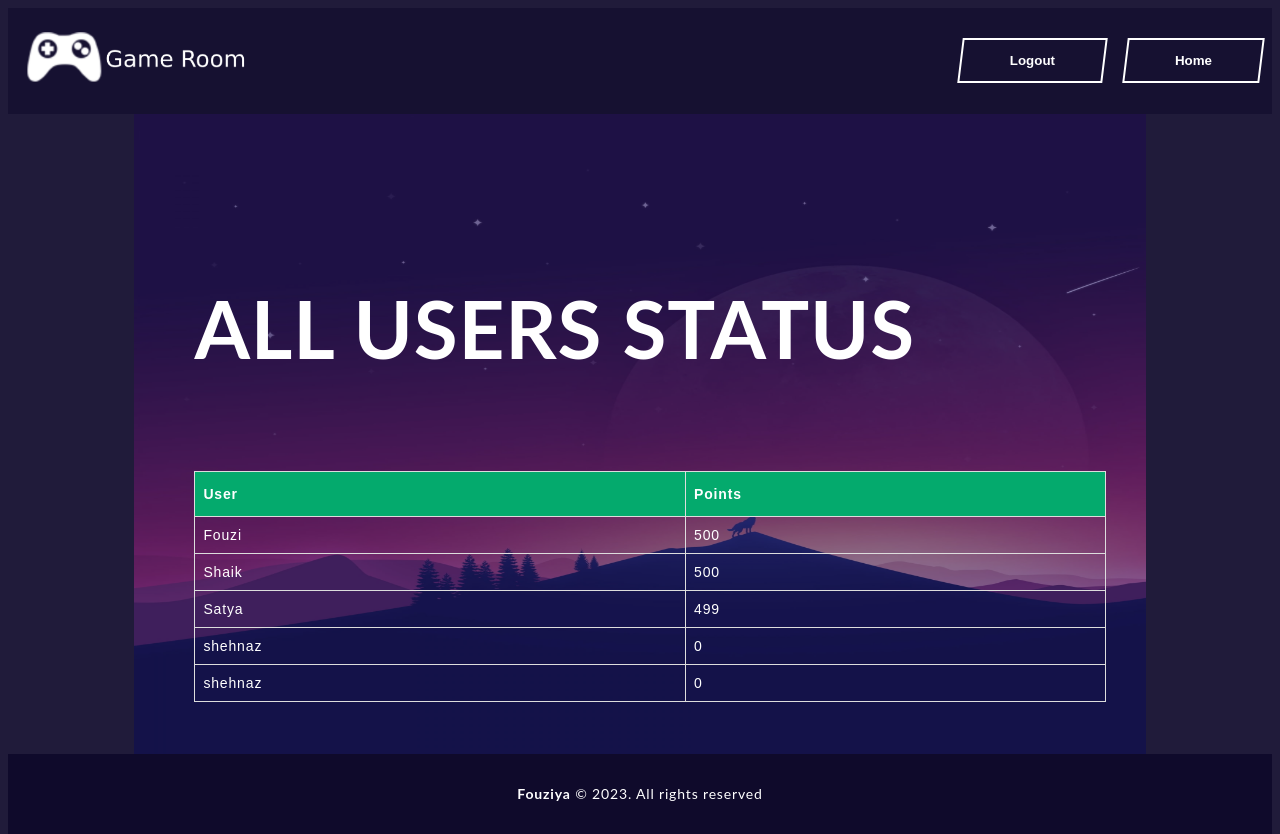
After one commit to Fouziya-28/game-application, a Flask app: page /userDashboard in a window 1280 px wide. The commit adds this page. Run offline with Flask 3, Linux system fonts and the light colour scheme; data comes from the database, SQL or seed files in the repository; some libraries are stand-ins or nearby versions.

Commit message:
Stats page added

```diff
--- a/Game-Room/app.py
+++ b/Game-Room/app.py
@@ -178,6 +178,7 @@ def alogin():
     else:
         return render_template('alogin.html')
 
+
 # Route to display all users
 @app.route('/users')
 def users():
@@ -275,17 +276,19 @@ def update_points():
 
     return 'OK'
 
-@app.route('/leaderboard_data')
-def leaderboard_data():
+@app.route('/userDashboard')
+def userDashboard():
     conn = sqlite3.connect('users.db')
     c = conn.cursor()
     c.execute('SELECT username, points FROM users ORDER BY points DESC')
     data = [{'username': row[0], 'points': row[1]} for row in c.fetchall()]
     conn.close()
-    return jsonify(data)
+    return render_template('stats.html', rows = data)
 
-
+@app.route('/goback')
+def goback():
+    return render_template('game.html')
 
 if __name__ == '__main__':
-    #app.run(debug=True,port=4000)
+    # app.run(debug=True,port=4000)
     app.run(host='0.0.0.0',debug=True,port=80)
--- a/Game-Room/templates/game.html
+++ b/Game-Room/templates/game.html
@@ -15,6 +15,9 @@
     <div class="container">
       <div class="navbar-header">
         <a class="navbar-brand" href="#"> <img src="../static/images/logo.png" alt="" /> </a>
+        <button class="btn btn-sm" id="logout-btn" onclick="location.href='/userDashboard'">
+          <b>User Dashboard</b>
+        </button>
         <button class="btn btn-sm" id="logout-btn" onclick="location.href='/logout'">
           <b>Logout</b>
         </button>
@@ -83,6 +86,9 @@
     localStorage.clear();
     window.location.href = "/clues/game.html";
   }
+  function redirectToDashboard(){
+    window.location.href = "/stats.html";
+  }
 </script>
 
 
--- /dev/null
+++ b/Game-Room/templates/stats.html
@@ -0,0 +1,106 @@
+<!DOCTYPE html>
+<html>
+<!DOCTYPE html>
+<html lang="en">
+
+<head>
+  <meta http-equiv="X-UA-Compatible" content="IE=edge" />
+  <meta charset="UTF-8" />
+  <meta name="viewport" content="width=device-width, initial-scale=1" />
+  <title>Game Room</title>
+  <link rel="stylesheet" href="../static/css/game-room.css" data-minify="1" />
+</head>
+<style>
+#stats-data {
+  font-family: Arial, Helvetica, sans-serif;
+  border-collapse: collapse;
+  width: 100%;
+}
+
+#stats-data td, #stats-data th {
+  border: 1px solid #ddd;
+  padding: 8px;
+}
+
+
+#stats-data tr:hover {background-color: #000;}
+
+#stats-data th {
+  padding-top: 12px;
+  padding-bottom: 12px;
+  text-align: left;
+  background-color: #04AA6D;
+  color: white;
+}
+</style>
+<body class="bp-legacy">
+
+  <nav class="navbar-gameroom navbar navbar-default navbar-fixed-top">
+    <div class="container">
+      <div class="navbar-header">
+        <a class="navbar-brand" href="#"> <img src="../static/images/logo.png" alt="" /> </a>
+        <button class="btn btn-sm" id="logout-btn" onclick="location.href='/goback'">
+            <b>Home</b>
+          </button>
+        <button class="btn btn-sm" id="logout-btn" onclick="location.href='/logout'">
+          <b>Logout</b>
+        </button>
+      </div>
+
+    </div>
+  </nav>
+  <section class="content-wrap">
+    <div class="gameroom-banner-parallax gameroom-banner gameroom-banner-id-1 mid banner-top">
+      <div class="image" data-speed="0.4">
+        <img width="1400" height="100%" src="../static/images/background6.jpg" class="jarallax-img" />
+      </div>
+      <div class="info">
+        <div id="main-question">
+            <h1>All Users Status</h1>
+            <br>
+            <table id="stats-data">
+              <thead>
+                <tr>
+                  <th>User</th>
+                  <th>Points</th>
+                </tr>
+              </thead>
+              <tbody>
+                {% for row in rows %}
+                <tr>
+                  <td>{{ row.username }}</td>
+                  <td>{{ row.points }}</td>
+                </tr>
+                {% endfor %}
+              </tbody>
+            </table>
+
+
+        </div>
+      </div>
+
+    </div>
+
+  </section>
+  <div class="copyright">
+    <div class="container">
+      <div><strong>Fouziya</strong> © 2023. All rights reserved</div>
+    </div>
+  </div>
+
+
+</body>
+
+<!-- JavaScript -->
+<script src="https://cdn.jsdelivr.net/npm/sweetalert2@11.0.19/dist/sweetalert2.all.min.js"></script>
+<script>
+    var rows = JSON.parse('{{ rows|tojson|safe }}');
+
+    console.log(rows);
+
+</script>
+
+
+
+
+</html>
```
